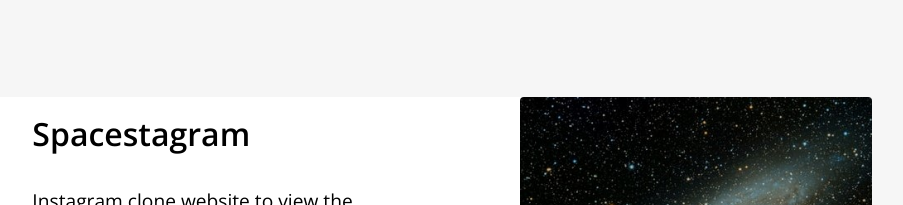
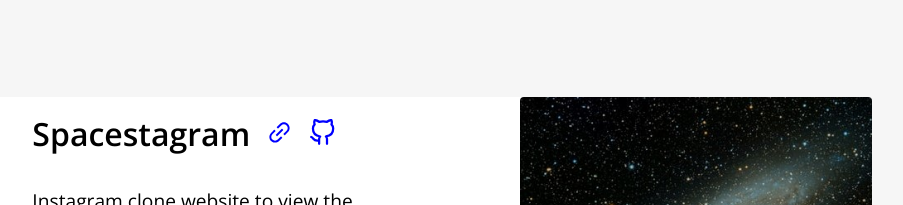
Before and after one commit to mudassirmirza/portfolio, a React (Create React App) app: page / in a window 1280 px wide. Shown: the part 2132-2337 px from the top of the page, without its empty margins (236-1139 px from the left). Built offline with nearby package versions, Linux system fonts and the light colour scheme.

Commit message:
added projects link and favicon

```diff
--- a/package.json
+++ b/package.json
@@ -1,4 +1,5 @@
 {
+  "homepage": "https://mudassirmirza.github.io/portfolio/",
   "name": "portfolio",
   "version": "0.1.0",
   "private": true,
@@ -6,6 +7,7 @@
     "@testing-library/jest-dom": "^5.16.4",
     "@testing-library/react": "^13.3.0",
     "@testing-library/user-event": "^13.5.0",
+    "gh-pages": "^4.0.0",
     "react": "^18.2.0",
     "react-dom": "^18.2.0",
     "react-icons": "^4.4.0",
@@ -16,7 +18,9 @@
     "start": "react-scripts start",
     "build": "react-scripts build",
     "test": "react-scripts test",
-    "eject": "react-scripts eject"
+    "eject": "react-scripts eject",
+    "predeploy": "npm run build",
+    "deploy": "gh-pages -d build"
   },
   "eslintConfig": {
     "extends": [
--- a/public/index.html
+++ b/public/index.html
@@ -2,6 +2,7 @@
 <html lang="en">
   <head>
     <meta charset="utf-8" />
+    <link rel="ico" href="../src/assets/favicon.ico" />
     <title>Mudassir Mirza</title>
   </head>
   <body>
--- a/src/components/Contact.jsx
+++ b/src/components/Contact.jsx
@@ -19,10 +19,10 @@ const Contact = function () {
             action="https://formspree.io/f/mzbwbpkl"
             method="POST"
           >
-            <label for="name">Name</label>
-            <input type="text" id="name" required />
-            <label for="email">Email Address</label>
-            <input type="email" id="email" required />
+            <label for="full-name">Name</label>
+            <input type="text" name="name" id="full-name" required />
+            <label for="email-address">Email Address</label>
+            <input type="email" name="_replyto" id="email-address" required />
             <label for="message">Message</label>
             <textarea name="message" id="message" required />
             <div className="contact__container-button">
--- a/src/components/Projects.jsx
+++ b/src/components/Projects.jsx
@@ -4,13 +4,28 @@ import spacestagram from "../assets/projects/spacestagram.jpg";
 import oneforall from "../assets/projects/oneforall.jpg";
 import compshop from "../assets/projects/compshop.jpg";
 import moviesdb from "../assets/projects/moviesdb.jpg";
+import { AiOutlineLink } from "react-icons/ai/";
+import { FiGithub } from "react-icons/fi/";
 
 const Project = function (props) {
   return (
     <>
       <div className="project__card">
         <div className="project__card-info">
-          <h2>{props.title}</h2>
+          <h2>
+            {props.title}
+            {props.hasLink && (
+              <a href={props.link} target="_blank" rel="noreferrer noopener">
+                <AiOutlineLink color="blue" size={27} />
+              </a>
+            )}
+            {props.hasGitHub && (
+              <a href={props.gitHub} target="_blank" rel="noreferrer noopener">
+                <FiGithub color="blue" size={27} />
+              </a>
+            )}
+          </h2>
+
           <p>{props.description}</p>
           <div className="project__card-info__technology">
             {props.technologies.map((technology) => (
@@ -41,6 +56,10 @@ const Projects = function () {
             }
             technologies={["React", "JavaScript", "SASS"]}
             source={spacestagram}
+            hasLink={true}
+            link={"https://mudassirmirza.github.io/Spacestagram/"}
+            hasGitHub={true}
+            gitHub={"https://github.com/mudassirmirza/Spacestagram"}
           />
           <Project
             title={"One for All"}
--- a/src/components/contact.scss
+++ b/src/components/contact.scss
@@ -33,8 +33,8 @@
     font-size: 1em;
     font-weight: 600;
   }
-  #name,
-  #email,
+  #full-name,
+  #email-address,
   #message {
     width: 20.5rem;
     padding: 0.75em;
@@ -44,8 +44,8 @@
     font-family: var(--font-family);
     margin-bottom: 0.5rem;
   }
-  #name,
-  #email {
+  #full-name,
+  #email-address {
     height: 2rem;
   }
   #message {
@@ -117,13 +117,13 @@
     label {
       font-size: 1.25em;
     }
-    #name,
-    #email,
+    #full-name,
+    #email-address,
     #message {
       font-size: 1.2em;
     }
-    #name,
-    #email {
+    #full-name,
+    #email-address {
       height: 3rem;
     }
     #message {
@@ -150,14 +150,14 @@
     label {
       font-size: 0.9em;
     }
-    #name,
-    #email,
+    #full-name,
+    #email-address,
     #message {
       font-size: 0.8em;
       width: 14rem;
     }
-    #name,
-    #email {
+    #full-name,
+    #email-address {
       height: 2rem;
     }
     #message {
--- a/src/components/projects.scss
+++ b/src/components/projects.scss
@@ -49,6 +49,9 @@
     background-color: #e2e2e2;
     border-radius: 2px;
     padding: 0.1rem 0.5rem 0.1rem 0.5rem;
+  }
+  svg {
+    margin-left: 1rem;
   }
 }
 .project__card-info__technology {
```
Also changed, not shown: 2 other files (tests, documents, lock files or other folders).
